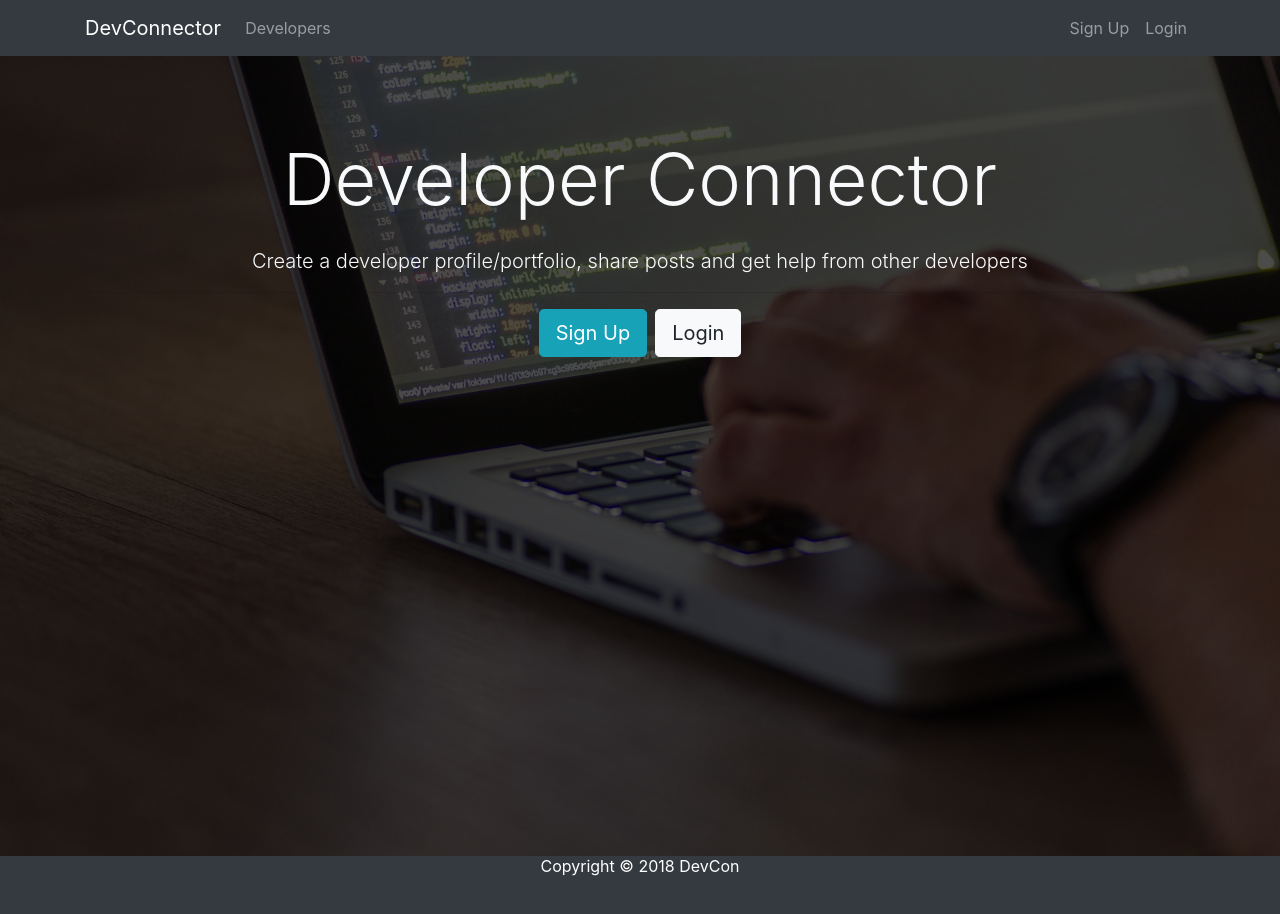
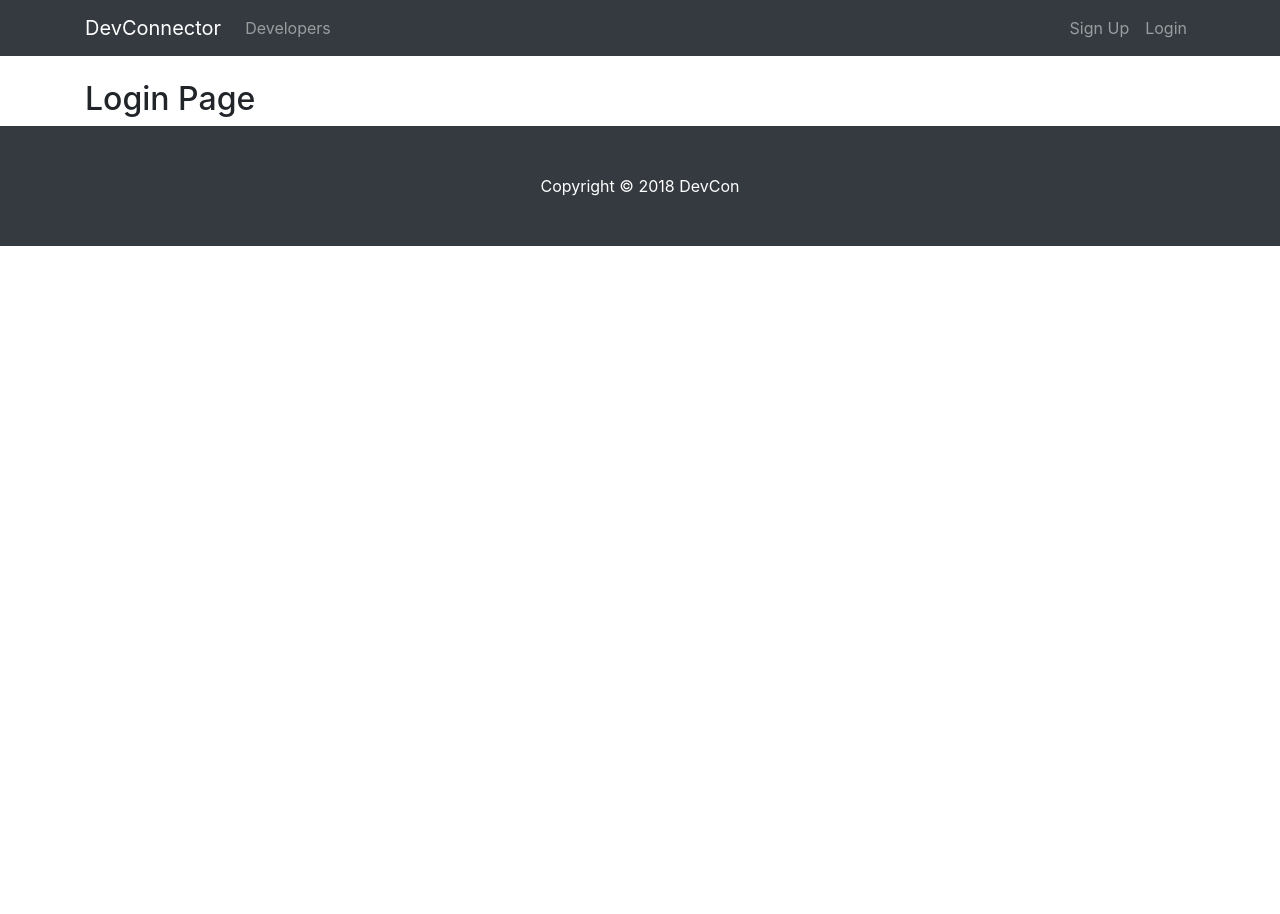
Before and after one commit to Qhkm92/DevconClient, a React (Create React App) app: page /login in a window 1280 px wide. Shown: the top 914 px of the page. After the commit the page ends 800 px from the top, so only its background shows below. Built offline with nearby package versions, Linux system fonts and the light colour scheme.

Commit message:
Add routing

```diff
--- a/src/App.js
+++ b/src/App.js
@@ -1,19 +1,27 @@
-import React, { Component } from 'react';
-import './App.css';
-import Navbar from './components/layouts/Navbar';
-import Footer from './components/layouts/Footer';
-import Landing from './components/layouts/Landing';
+import React, { Component } from "react";
+import { BrowserRouter as Router, Route } from "react-router-dom";
 
-
+import "./App.css";
+import Navbar from "./components/layouts/Navbar";
+import Footer from "./components/layouts/Footer";
+import Landing from "./components/layouts/Landing";
+import Register from "./components/auth/Register";
+import Login from './components/auth/Login';
 
 class App extends Component {
   render() {
     return (
-      <div className="App">
-      <Navbar />
-      		<Landing />
-             <Footer />
-      </div>
+      <Router>
+        <div className="App">
+          <Navbar />
+          <Route exact path="/" component={Landing} />
+          <div className="container">
+            <Route exact path="/register" component={Register} />
+            <Route exact path="/login" component={Login} />
+          </div>
+          <Footer />
+        </div>
+      </Router>
     );
   }
 }
--- /dev/null
+++ b/src/components/auth/Login.js
@@ -0,0 +1,13 @@
+import React, { Component } from "react";
+
+class Login extends Component {
+	render() {
+		return (
+			<div>
+				<h2>Login Page</h2>
+			</div>
+		);
+	}
+}
+
+export default Login;
--- /dev/null
+++ b/src/components/auth/Register.js
@@ -0,0 +1,13 @@
+import React, { Component } from "react";
+
+class Register extends Component {
+	render() {
+		return (
+			<div>
+				<h2>Register</h2>
+			</div>
+		);
+	}
+}
+
+export default Register;
--- a/src/components/layouts/Landing.js
+++ b/src/components/layouts/Landing.js
@@ -1,5 +1,5 @@
-
 import React, { Component } from 'react';
+import { Link } from 'react-router-dom';
 
 class Landing extends Component {
   render() {
@@ -13,8 +13,8 @@
                 </h1>
                 <p className="lead"> Create a developer profile/portfolio, share posts and get help from other developers</p>
                 <hr />
-                <a href="register.html" className="btn btn-lg btn-info mr-2">Sign Up</a>
-                <a href="login.html" className="btn btn-lg btn-light">Login</a>
+                <Link to="/register" className="btn btn-lg btn-info mr-2">Sign Up</Link>
+                <Link to="/login" className="btn btn-lg btn-light">Login</Link>
               </div>
             </div>
           </div>
--- a/src/components/layouts/Navbar.js
+++ b/src/components/layouts/Navbar.js
@@ -1,29 +1,43 @@
-import React, { Component } from 'react';
+import React, { Component } from "react";
+import { Link } from "react-router-dom";
 
 class Navbar extends Component {
   render() {
     return (
       <nav className="navbar navbar-expand-sm navbar-dark bg-dark mb-4">
         <div className="container">
-            <a className="navbar-brand" href="landing.html">DevConnector</a>
-            <button className="navbar-toggler" type="button" data-toggle="collapse" data-target="#mobile-nav">
-              <span className="navbar-toggler-icon"></span>
+          <Link className="navbar-brand" to="/">
+            DevConnector
+          </Link>
+          <button
+            className="navbar-toggler"
+            type="button"
+            data-toggle="collapse"
+            data-target="#mobile-nav"
+          >
+            <span className="navbar-toggler-icon" />
           </button>
 
           <div className="collapse navbar-collapse" id="mobile-nav">
             <ul className="navbar-nav mr-auto">
               <li className="nav-item">
-                  <a className="nav-link" href="profiles.html"> Developers
-                  </a>
+                <Link className="nav-link" to="/">
+                  {" "}
+                  Developers
+                </Link>
               </li>
             </ul>
 
             <ul className="navbar-nav ml-auto">
               <li className="nav-item">
-                  <a className="nav-link" href="register.html">Sign Up</a>
+                <Link className="nav-link" to="/register">
+                  Sign Up
+                </Link>
               </li>
               <li className="nav-item">
-                  <a className="nav-link" href="login.html">Login</a>
+                <Link className="nav-link" to="/login">
+                  Login
+                </Link>
               </li>
             </ul>
           </div>
@@ -33,5 +47,4 @@
   }
 }
 
-
 export default Navbar;
```
Lines whose indentation alone changed are shown as unchanged.
